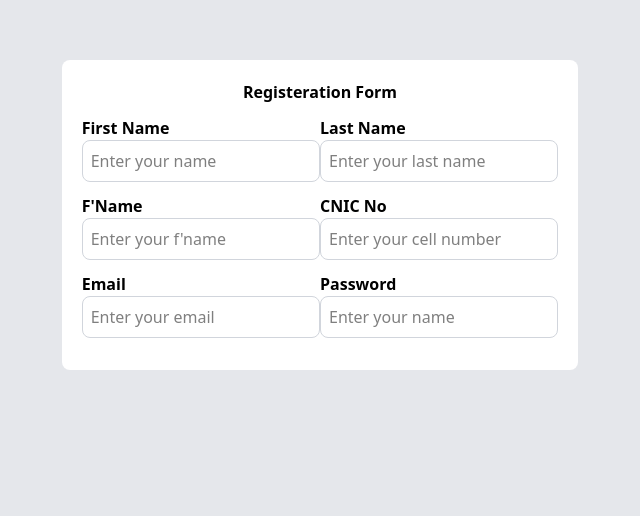
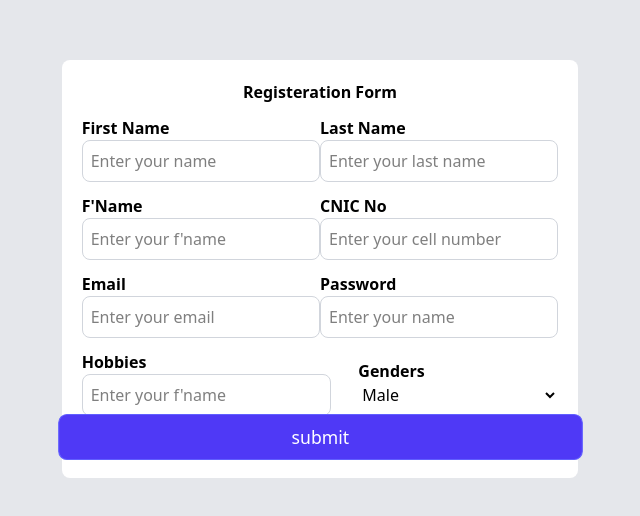
Before and after one commit to Muhammad-Munsif/react-practise, a React (Vite) app: page / in a window 1280 px wide. Shown: the top 516 px of the page, without its empty margins (320-960 px from the left). Built offline with nearby package versions, Linux system fonts and the light colour scheme.

Commit message:
To create is app for my own practise and learning and created a form validation

```diff
--- a/src/components/Form.jsx
+++ b/src/components/Form.jsx
@@ -60,6 +60,49 @@ const Form = () => {
             />
           </div>
         </div>
+        <div className="flex items-center justify-between">
+          <div className="flex flex-col ">
+            <label className="text-md font-semibold">Hobbies</label>
+            <input
+              type="text"
+              className="w-full p-2 outline-none border border-gray-300  rounded-lg"
+              placeholder="Enter your f'name"
+            />
+          </div>
+          <div className="flex flex-col text-start w-[200px]">
+           <label className="text-md font-semibold">Genders</label>
+            <select name="" id="" className="   "> {/*<label className="text-md font-semibold">Genders</label> */}
+            <option value="male">
+                <input
+              type="radio"
+              className="w-full p-2 outline-none border border-gray-300  rounded-lg"
+              placeholder="Enter your cell number"
+              name="male"
+            />Male
+            </option>
+            <option value="female">
+                <input
+              type="radio"
+              className="w-full p-2 outline-none border border-gray-300  rounded-lg"
+              placeholder="Enter your cell number"
+              name="female"
+            />Female
+            </option>
+            <option value="other">
+                <input
+              type="radio"
+              className="w-full p-2 outline-none border border-gray-300  rounded-lg"
+              placeholder="Enter your cell number"
+              name="male"
+            />other
+            </option>
+            </select>
+          </div>
+        </div>
+        <div>
+
+        <input type="button" value="submit" className="w-full p-2 outline-none border border-indigo-500 rounded-lg bg-indigo-600 text-white hover:bg-indigo-700 scale-110 duration-300"/>
+        </div>
       </form>
     </div>
   );
```
